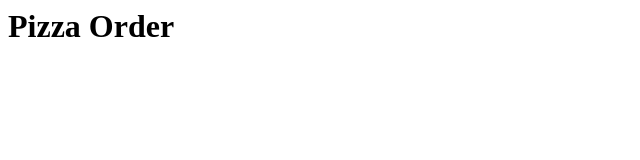
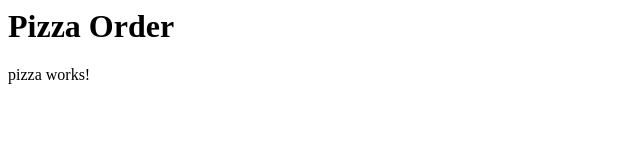
Before and after one commit to Naeuvaseh/coda-angular, an Angular app: page / in a window 1280 px wide. Shown: the top 160 px of the page, without its empty margins (0-640 px from the left). Built offline with nearby package versions, Linux system fonts and the light colour scheme.

Commit message:
1 file modified

```diff
--- a/src/app/pizza/pizza.component.html
+++ b/src/app/pizza/pizza.component.html
@@ -0,0 +1 @@
+<p>pizza works!</p>
```
